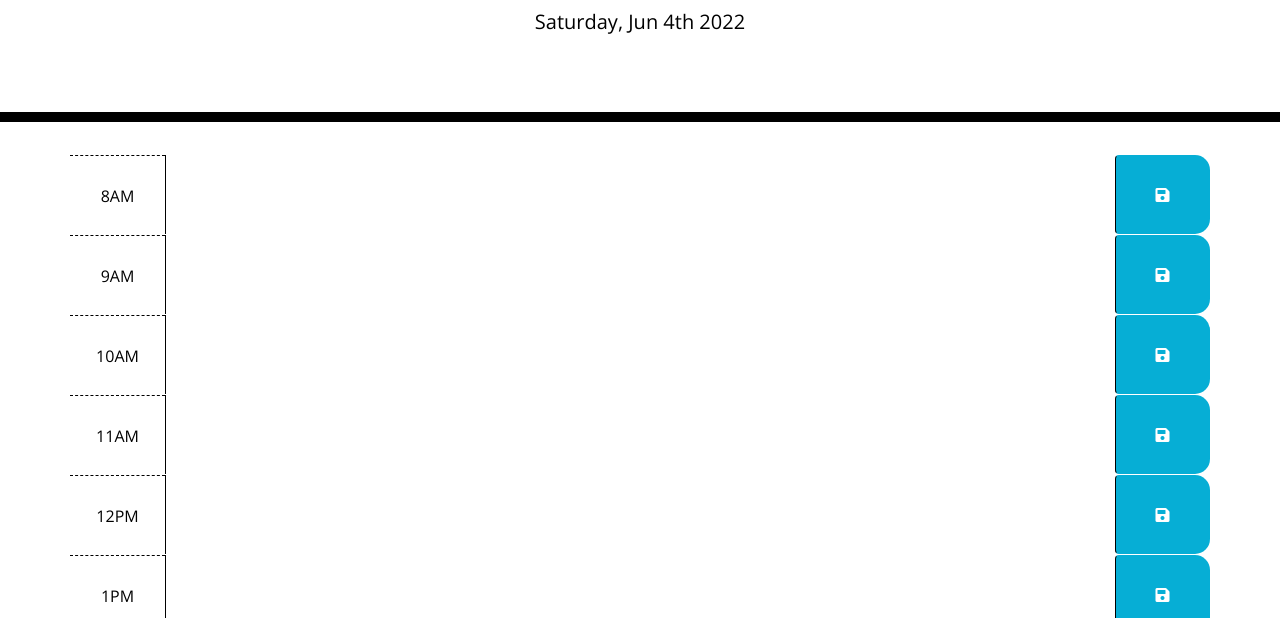
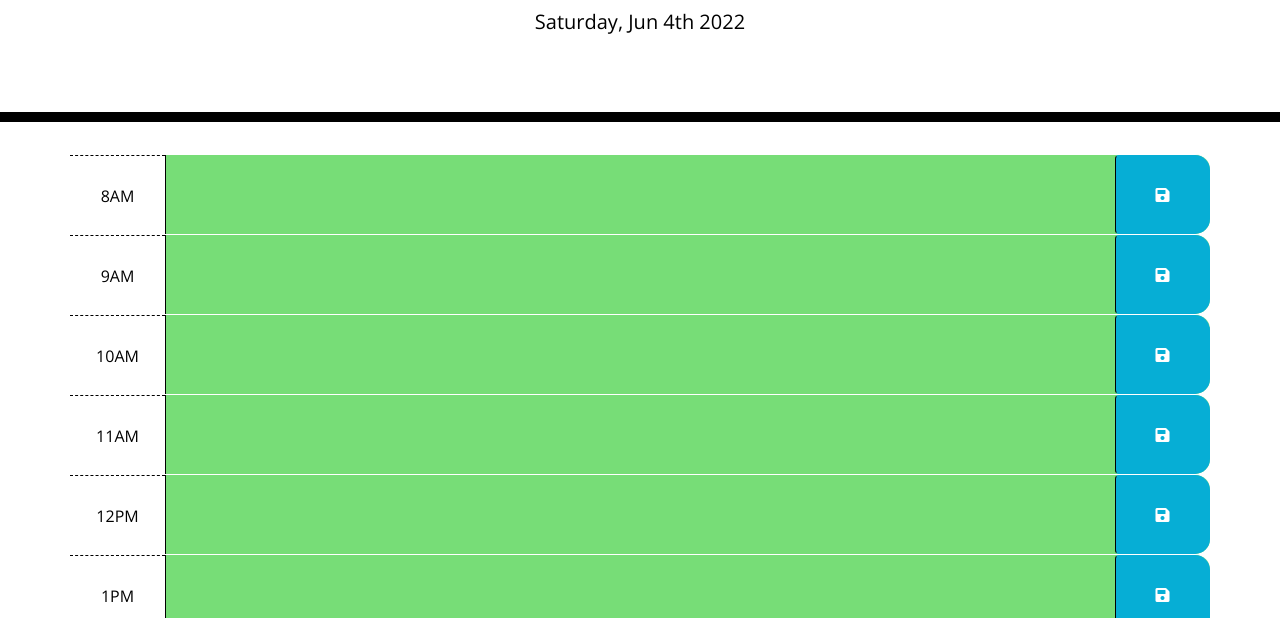
Before and after one commit to RetroColossus/Work-Day-Scheduler, a plain HTML site: page index.html in a window 1280 px wide. Shown: the part 182-800 px from the top of the page. Drawn offline with nearby package versions, Linux system fonts and the light colour scheme.

Commit message:
added get item from local storage

```diff
--- a/assets/js/jquery.js
+++ b/assets/js/jquery.js
@@ -1,3 +1,56 @@
-// Display today's day and date
 var todayDate = moment().format('dddd, MMM Do YYYY');
 $("#currentDay").html(todayDate);
+
+$(document).ready(function () {
+    // saveBtn click listener
+    $(".saveBtn").on("click", function () {
+        // Get nearby values of the description in JQuery
+        var text = $(this).siblings(".description").val();
+        var time = $(this).parent().attr("id");
+
+        // Save text in local storage
+        localStorage.setItem(time, text);
+    })
+
+    function timeTracker() {
+        //get current number of hours.
+        var timeNow = moment().hour();
+
+        // loop over time blocks
+        $(".time-block").each(function () {
+            var blockTime = parseInt($(this).attr("id").split("hr")[1]);
+
+            // To check the time and add the classes for background indicators
+            if (blockTime < timeNow) {
+                $(this).removeClass("future");
+                $(this).removeClass("present");
+                $(this).addClass("past");
+            }
+            else if (blockTime === timeNow) {
+                $(this).removeClass("past");
+                $(this).removeClass("future");
+                $(this).addClass("present");
+            }
+            else {
+                $(this).removeClass("present");
+                $(this).removeClass("past");
+                $(this).addClass("future");
+
+            }
+        })
+    }
+
+    // Get item from local storage if any
+    $("#hr8 .description").val(localStorage.getItem("hr8"));
+    $("#hr9 .description").val(localStorage.getItem("hr9"));
+    $("#hr10 .description").val(localStorage.getItem("hr10"));
+    $("#hr11 .description").val(localStorage.getItem("hr11"));
+    $("#hr12 .description").val(localStorage.getItem("hr12"));
+    $("#hr13 .description").val(localStorage.getItem("hr13"));
+    $("#hr14 .description").val(localStorage.getItem("hr14"));
+    $("#hr15 .description").val(localStorage.getItem("hr15"));
+    $("#hr16 .description").val(localStorage.getItem("hr16"));
+    $("#hr17 .description").val(localStorage.getItem("hr17"));
+
+    timeTracker();
+})
--- a/index.html
+++ b/index.html
@@ -129,3 +129,5 @@
     <script src="assets/js/jquery.js"></script>
   </body>
 </html>
+
+<div class="card"></div>
```
